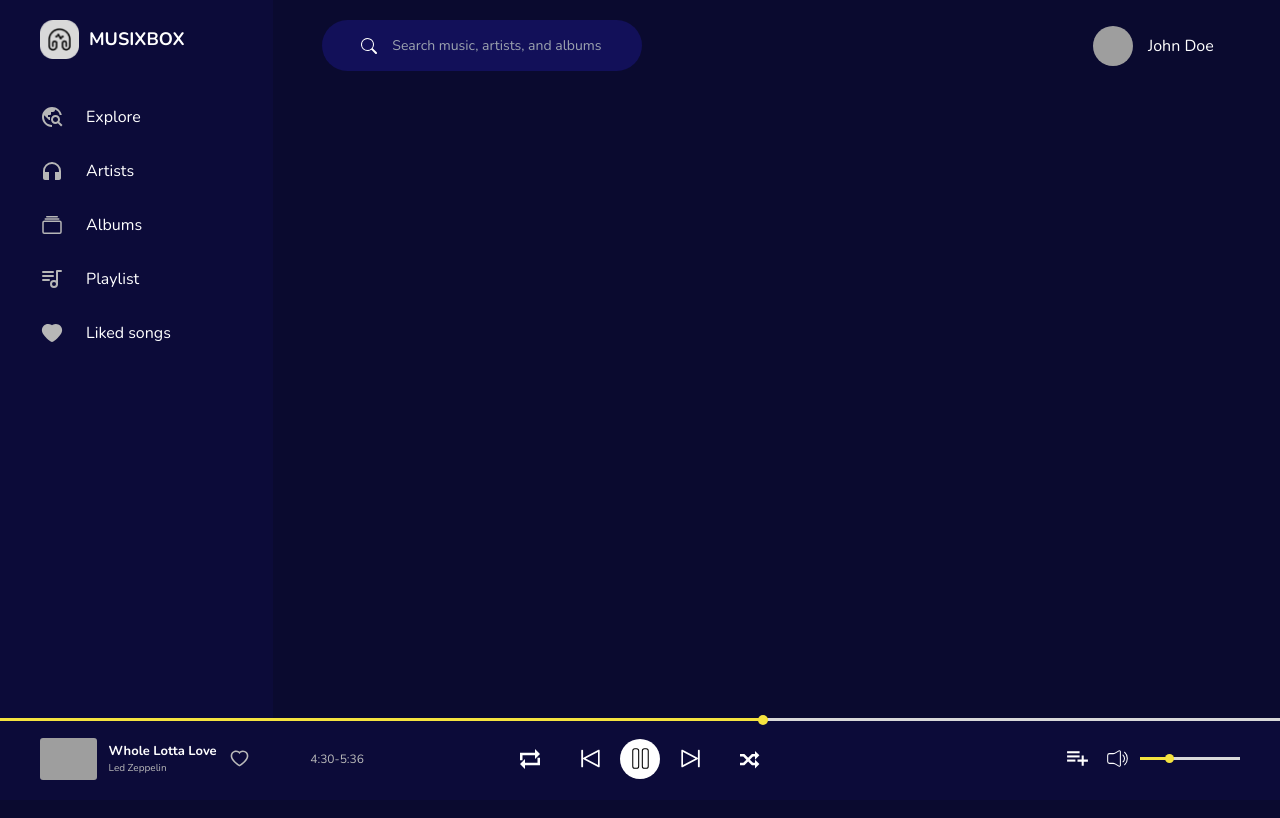
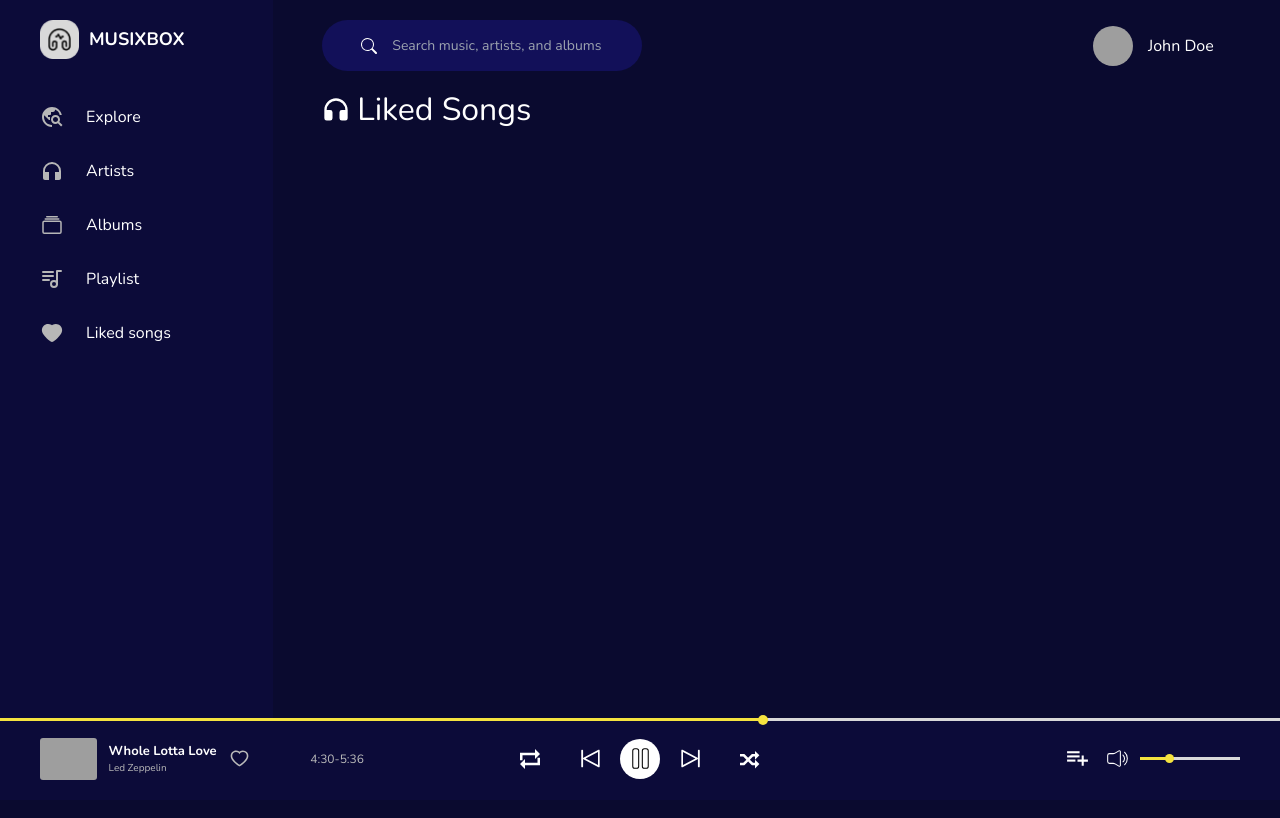
Before and after one commit to Yubraj-Karki/music-app, a React (Vite) app in the folder vite-project/: page /likedsongs in a window 1280 px wide. Shown: the top 818 px of the page. Built offline with nearby package versions, Linux system fonts and the light colour scheme; grey boxes are pictures that could not be loaded; a web font is replaced by a local one.

Commit message:
liked song component and routing

```diff
--- a/vite-project/src/App.jsx
+++ b/vite-project/src/App.jsx
@@ -1,7 +1,7 @@
 import React from "react";
 import { BrowserRouter, Routes, Route } from "react-router-dom";
 import { SideBar, Control, Searchbar, User, PageTitle } from "./components";
-import { Explore, Artists, Albums, PlayList } from "./pages";
+import { Explore, Artists, Albums, PlayList, LikedSongs } from "./pages";
 
 const App = () => {
   return (
@@ -26,6 +26,7 @@ const App = () => {
             <Route path="/artists" element={<Artists />} />
             <Route path="/albums" element={<Albums />} />
             <Route path="/playlist" element={<PlayList />} />
+            <Route path="/likedsongs" element={<LikedSongs />} />
           </Routes>
           <section>
             <Control />
--- a/vite-project/src/pages/LikedSongs.jsx
+++ b/vite-project/src/pages/LikedSongs.jsx
@@ -1,7 +1,13 @@
 import React from "react";
+import { PageTitle } from "../components/index";
+import { RiHeadphoneFill } from "react-icons/ri";
 
 const LikedSongs = () => {
-  return <div>LikedSongs</div>;
+  return (
+    <div>
+      <PageTitle title="Liked Songs" icon={RiHeadphoneFill} />
+    </div>
+  );
 };
 
 export default LikedSongs;
```
